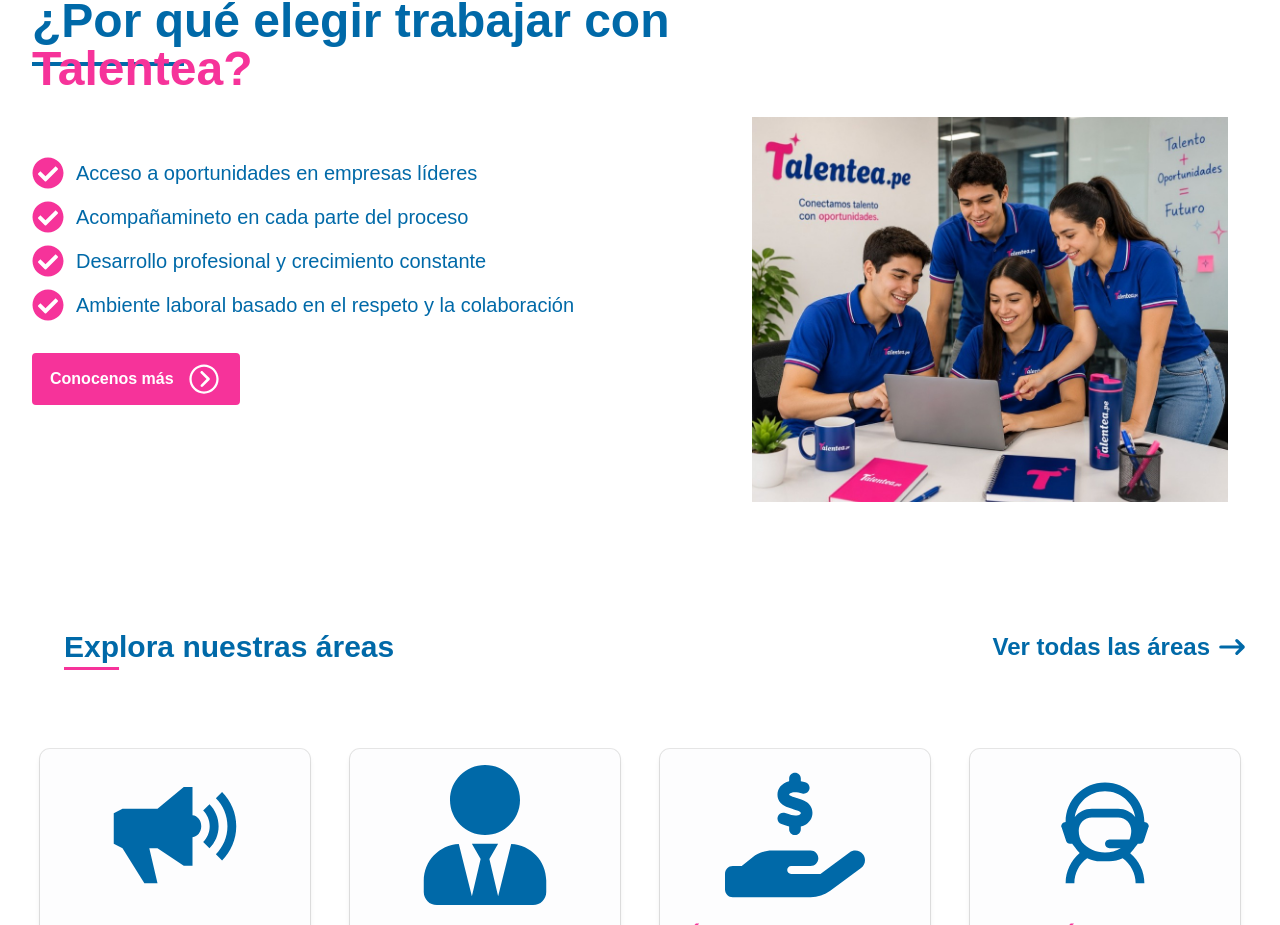
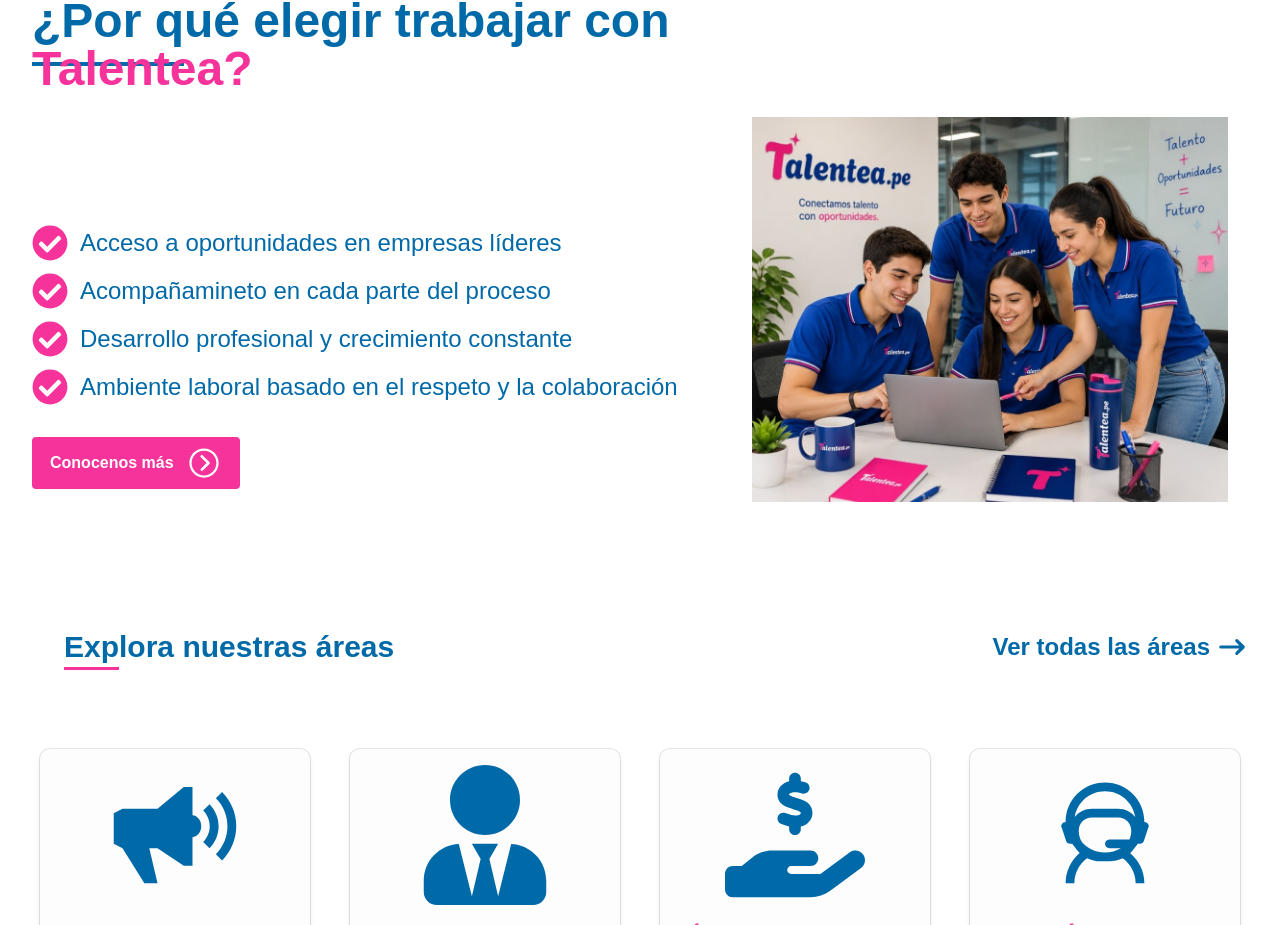
Before and after one commit to lfloresbdev/WebPageTalentea, a React (Vite) app: page / in a window 1280 px wide. Shown: the part 819-1744 px from the top of the page. Built offline with nearby package versions, Linux system fonts and the light colour scheme; no server answers.

Commit message:
update: Cambio en los hover de los botones rosados

```diff
--- a/src/components/layout/CabeceraPagina/CabeceraPagina.jsx
+++ b/src/components/layout/CabeceraPagina/CabeceraPagina.jsx
@@ -33,7 +33,7 @@
           </ul>
         </div>
         <div className="boton-postula w-47">
-          <a href="#landing" className="bg-pink-500 text-white font-bold py-2.5 px-6 rounded-3xl">POSTULA AHORA</a>
+          <a href="#landing" className="bg-pink-500 text-white font-bold py-2.5 px-6 rounded-3xl hover:bg-pink-600">POSTULA AHORA</a>
         </div>
       </div>
     </header>
--- a/src/components/layout/Inicio/Inicio.jsx
+++ b/src/components/layout/Inicio/Inicio.jsx
@@ -19,9 +19,9 @@
 
         <div className="botones-inicio flex gap-4">
 
-          <a href="#vacantes" className="group px-4 rounded font-bold bg-pink-500 border-2 border-pink-500 text-white hover:bg-white hover:text-pink-500 flex items-center">
+          <a href="#vacantes" className="group px-4 rounded font-bold bg-pink-500 border-2 border-pink-500 text-white hover:bg-pink-600 hover:text-white hover:border-pink-600 flex items-center">
             Ver Vacantes
-            <IoIosArrowDropright className="pl-3 size-12 text-white group-hover:text-pink-500"/>
+            <IoIosArrowDropright className="pl-3 size-12 text-white group-hover:text-white"/>
           </a>
 
           <a href="#landing" className="group px-4 rounded font-bold bg-white border-2 border-sky-700 text-sky-700 hover:bg-sky-700 hover:text-white flex items-center">
--- a/src/components/layout/Nosotros/Nosotros.jsx
+++ b/src/components/layout/Nosotros/Nosotros.jsx
@@ -13,22 +13,22 @@
 
             <div className="lista-nosotros">
 
-                <ul className="text-sky-700 mb-8 w-auto space-y-3 pt-8">
+                <ul className="text-sky-700 mb-8 w-auto space-y-3 pt-8 mt-25">
 
-                    <li className="flex items-center gap-3 text-xl">
-                        <FaCheckCircle className="size-8 text-pink-500 shrink-0" />
+                    <li className="flex items-center gap-3 text-2xl">
+                        <FaCheckCircle className="size-9 text-pink-500 shrink-0" />
                         <span>Acceso a oportunidades en empresas líderes</span>
                     </li>
-                    <li className="flex items-center gap-3 text-xl">
-                        <FaCheckCircle className="size-8 text-pink-500 shrink-0" />
+                    <li className="flex items-center gap-3 text-2xl">
+                        <FaCheckCircle className="size-9 text-pink-500 shrink-0" />
                         <span>Acompañamineto en cada parte del proceso</span>
                     </li>
-                    <li className="flex items-center gap-3 text-xl">
-                        <FaCheckCircle className="size-8 text-pink-500 shrink-0" />
+                    <li className="flex items-center gap-3 text-2xl">
+                        <FaCheckCircle className="size-9 text-pink-500 shrink-0" />
                         <span>Desarrollo profesional y crecimiento constante</span>
                     </li>
-                    <li className="flex items-center gap-3 text-xl">
-                        <FaCheckCircle className="size-8 text-pink-500 shrink-0" />
+                    <li className="flex items-center gap-3 text-2xl">
+                        <FaCheckCircle className="size-9 text-pink-500 shrink-0" />
                         <span>Ambiente laboral basado en el respeto y la colaboración</span>
                     </li>
 
@@ -38,9 +38,9 @@
 
             <div className="boton-nosotros">
 
-                <a href="#testimonios" className="w-52 group px-4 rounded font-bold bg-pink-500 border-2 border-pink-500 text-white hover:bg-white hover:text-pink-500 flex items-center">
+                <a href="#testimonios" className="w-52 group px-4 rounded font-bold bg-pink-500 border-2 border-pink-500 text-white hover:bg-pink-600 hover:text-whitw flex items-center">
                     Conocenos más
-                    <IoIosArrowDropright className="pl-3 size-12 text-white group-hover:text-pink-500"/>
+                    <IoIosArrowDropright className="pl-3 size-12 text-white group-hover:text-white"/>
                 </a>
 
             </div>
```
